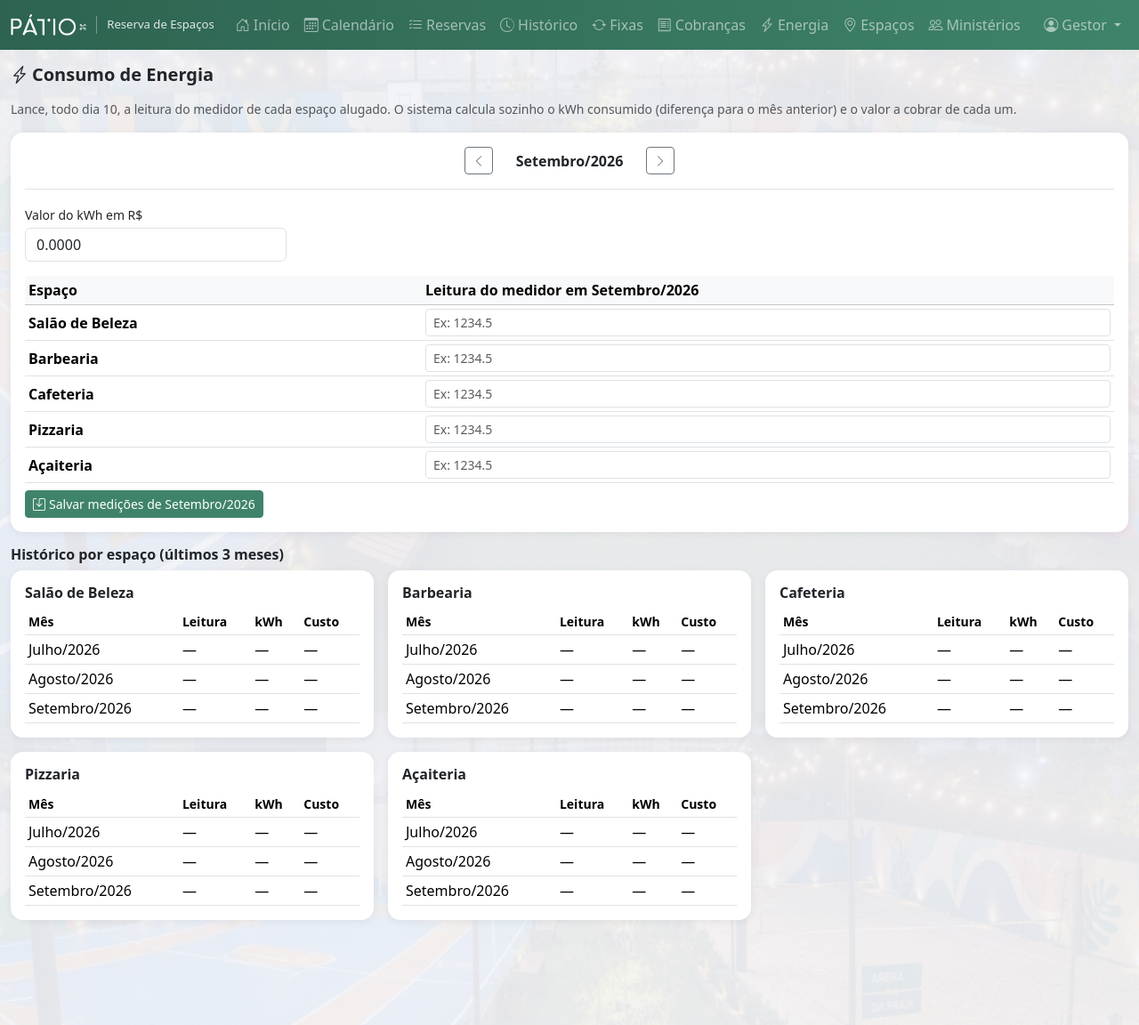
After one commit to rcrjunior12/reserva-espacos, a Flask app: page /energia in a window 1280 px wide. The commit adds this page. Shown: the whole page at 89% size. Run offline with Flask 3, Linux system fonts and the light colour scheme; a user stored in the database is signed in; data that the repository does not hold is empty.

Commit message:
Status Ativa/Suspensa/Encerrada em reservas fixas + aba de encerradas + Consumo de Energia

```diff
--- a/app.py
+++ b/app.py
@@ -1,10 +1,12 @@
 import os
+import io
+import zipfile
 from datetime import datetime, date, timedelta
 from functools import wraps
 
 from flask import (
     Flask, render_template, redirect, url_for, request, flash, jsonify,
-    send_from_directory, abort
+    send_from_directory, send_file, abort
 )
 from flask_login import (
     LoginManager, login_user, logout_user, login_required, current_user
@@ -13,8 +15,8 @@ from werkzeug.utils import secure_filename
 from sqlalchemy import inspect, text
 
 from models import (
-    db, User, Space, Ministry, Reservation, RecurringBooking, MonthlyBill, seed_data,
-    FORMAS_PAGAMENTO, STATUS_RESERVA, BILLING_TYPES, STATUS_RECORRENTE, DIAS_SEMANA
+    db, User, Space, Ministry, Reservation, RecurringBooking, MonthlyBill, EnergyReading, seed_data,
+    FORMAS_PAGAMENTO, STATUS_RESERVA, BILLING_TYPES, STATUS_RECORRENTE, DIAS_SEMANA, ENERGY_SPACES
 )
 
 BASE_DIR = os.path.abspath(os.path.dirname(__file__))
@@ -659,6 +661,31 @@ def uploaded_file(filename):
     return send_from_directory(app.config["UPLOAD_FOLDER"], filename)
 
 
+@app.route("/backup")
+@login_required
+def backup_download():
+    """Gera e baixa um zip com o banco de dados (todas as reservas, cobranças etc.)
+    e os comprovantes de pagamento anexados. Útil pra guardar uma cópia de segurança
+    fora do servidor de vez em quando."""
+    db_uri = app.config["SQLALCHEMY_DATABASE_URI"]
+    db_path = db_uri.replace("sqlite:///", "", 1) if db_uri.startswith("sqlite:///") else None
+
+    buf = io.BytesIO()
+    with zipfile.ZipFile(buf, "w", zipfile.ZIP_DEFLATED) as zf:
+        if db_path and os.path.exists(db_path):
+            zf.write(db_path, arcname="reservas.db")
+        upload_folder = app.config["UPLOAD_FOLDER"]
+        if os.path.isdir(upload_folder):
+            for nome_arquivo in os.listdir(upload_folder):
+                caminho = os.path.join(upload_folder, nome_arquivo)
+                if os.path.isfile(caminho):
+                    zf.write(caminho, arcname=f"uploads/{nome_arquivo}")
+    buf.seek(0)
+
+    filename = f"backup-patio-{date.today().isoformat()}.zip"
+    return send_file(buf, as_attachment=True, download_name=filename, mimetype="application/zip")
+
+
 # ---------- Espaços ----------
 
 @app.route("/espacos")
@@ -801,10 +828,24 @@ def ministerio_excluir(ministry_id):
 @login_required
 def recorrentes_list():
     topup_recurring_bookings()
-    recorrentes = RecurringBooking.query.order_by(
-        RecurringBooking.status.asc(), RecurringBooking.requester_name.asc()
-    ).all()
-    return render_template("recorrentes_list.html", recorrentes=recorrentes)
+    aba = request.args.get("aba", "ativas")
+    if aba == "encerradas":
+        recorrentes = (
+            RecurringBooking.query.filter_by(status="Encerrada")
+            .order_by(RecurringBooking.encerrada_em.desc(), RecurringBooking.requester_name.asc())
+            .all()
+        )
+    else:
+        recorrentes = (
+            RecurringBooking.query.filter(RecurringBooking.status != "Encerrada")
+            .order_by(RecurringBooking.status.asc(), RecurringBooking.requester_name.asc())
+            .all()
+        )
+    total_encerradas = RecurringBooking.query.filter_by(status="Encerrada").count()
+    return render_template(
+        "recorrentes_list.html", recorrentes=recorrentes, aba=aba,
+        status_options=STATUS_RECORRENTE, total_encerradas=total_encerradas,
+    )
 
 
 @app.route("/recorrentes/nova", methods=["GET", "POST"])
@@ -893,37 +934,72 @@ def recorrente_detail(recorrente_id):
     return render_template(
         "recorrente_detail.html", recurring=recurring,
         proximas=proximas, passadas=passadas, bills=bills,
+        status_options=STATUS_RECORRENTE,
     )
 
 
-@app.route("/recorrentes/<int:recorrente_id>/encerrar", methods=["POST"])
+@app.route("/recorrentes/<int:recorrente_id>/status", methods=["POST"])
 @login_required
-def recorrente_encerrar(recorrente_id):
+def recorrente_status(recorrente_id):
     recurring = RecurringBooking.query.get_or_404(recorrente_id)
-    recurring.status = "Encerrada"
-    hoje = date.today().isoformat()
-    mes_atual = date.today().strftime("%Y-%m")
+    novo_status = request.form.get("status", "")
+    if novo_status not in STATUS_RECORRENTE:
+        flash("Status inválido.", "danger")
+        return redirect(request.referrer or url_for("recorrentes_list"))
 
-    canceladas = 0
-    for r in recurring.reservations:
-        if r.date >= hoje and r.status != "Cancelada":
-            r.status = "Cancelada"
-            canceladas += 1
+    status_anterior = recurring.status
+    recurring.status = novo_status
 
-    # Cobranças de meses que não vão mais acontecer não devem continuar pendentes.
-    # Preserva o mês atual (pode ter ocorrências já realizadas a cobrar) e qualquer fatura já paga.
-    faturas_removidas = 0
-    for bill in list(recurring.bills):
-        if bill.month > mes_atual and not bill.payment_confirmed:
-            db.session.delete(bill)
-            faturas_removidas += 1
+    if novo_status == "Encerrada":
+        recurring.encerrada_em = date.today().isoformat()
+        hoje = date.today().isoformat()
+        mes_atual = date.today().strftime("%Y-%m")
 
+        canceladas = 0
+        for r in recurring.reservations:
+            if r.date >= hoje and r.status != "Cancelada":
+                r.status = "Cancelada"
+                canceladas += 1
+
+        # Cobranças de meses que não vão mais acontecer não devem continuar pendentes.
+        # Preserva o mês atual (pode ter ocorrências já realizadas a cobrar) e qualquer fatura já paga.
+        faturas_removidas = 0
+        for bill in list(recurring.bills):
+            if bill.month > mes_atual and not bill.payment_confirmed:
+                db.session.delete(bill)
+                faturas_removidas += 1
+
+        db.session.commit()
+        msg = f"Reserva fixa encerrada. {canceladas} ocorrência(s) futuras foram canceladas."
+        if faturas_removidas:
+            msg += f" {faturas_removidas} cobrança(s) futura(s) pendente(s) foram removidas."
+        flash(msg, "info")
+    else:
+        if status_anterior == "Encerrada" and novo_status != "Encerrada":
+            recurring.encerrada_em = ""
+        db.session.commit()
+        flash("Status atualizado.", "success")
+
+    return redirect(request.referrer or url_for("recorrentes_list"))
+
+
+@app.route("/recorrentes/<int:recorrente_id>/excluir", methods=["POST"])
+@login_required
+def recorrente_excluir(recorrente_id):
+    recurring = RecurringBooking.query.get_or_404(recorrente_id)
+    if recurring.status != "Encerrada":
+        flash("Só é possível excluir permanentemente reservas fixas encerradas.", "danger")
+        return redirect(url_for("recorrente_detail", recorrente_id=recurring.id))
+
+    nome = recurring.requester_name
+    for r in list(recurring.reservations):
+        db.session.delete(r)
+    for b in list(recurring.bills):
+        db.session.delete(b)
+    db.session.delete(recurring)
     db.session.commit()
-    msg = f"Reserva fixa encerrada. {canceladas} ocorrência(s) futuras foram canceladas."
-    if faturas_removidas:
-        msg += f" {faturas_removidas} cobrança(s) futura(s) pendente(s) foram removidas."
-    flash(msg, "info")
-    return redirect(url_for("recorrente_detail", recorrente_id=recurring.id))
+    flash(f"Reserva fixa de {nome} excluída permanentemente.", "info")
+    return redirect(url_for("recorrentes_list", aba="encerradas"))
 
 
 @app.route("/cobrancas")
@@ -1110,6 +1186,108 @@ def fatura_pagar(recorrente_id, bill_id):
     )
 
 
+# ---------- Consumo de Energia ----------
+
+@app.route("/energia")
+@login_required
+def energia_view():
+    mes_atual = date.today().strftime("%Y-%m")
+    mes_selecionado = request.args.get("mes", mes_atual)
+    try:
+        ano_ref, mes_ref = (int(x) for x in mes_selecionado.split("-"))
+        date(ano_ref, mes_ref, 1)
+    except (ValueError, TypeError):
+        mes_selecionado = mes_atual
+
+    # últimos 3 meses a exibir no histórico de cada espaço, terminando no mês selecionado
+    meses_historico = [mes_adjacente(mes_selecionado, -i) for i in range(2, -1, -1)]
+
+    leituras_mes = {
+        r.space_name: r for r in EnergyReading.query.filter_by(month=mes_selecionado).all()
+    }
+    if leituras_mes:
+        kwh_rate_atual = next(iter(leituras_mes.values())).kwh_rate
+    else:
+        ultima = EnergyReading.query.order_by(EnergyReading.month.desc(), EnergyReading.created_at.desc()).first()
+        kwh_rate_atual = ultima.kwh_rate if ultima else 0.0
+
+    tabela = []
+    for nome in ENERGY_SPACES:
+        linhas = []
+        for mes in meses_historico:
+            atual = EnergyReading.query.filter_by(space_name=nome, month=mes).first()
+            anterior = EnergyReading.query.filter_by(space_name=nome, month=mes_adjacente(mes, -1)).first()
+            kwh = None
+            custo = None
+            if atual and anterior:
+                kwh = atual.reading - anterior.reading
+                custo = kwh * (atual.kwh_rate or 0)
+            linhas.append({
+                "mes": mes,
+                "mes_label": mes_label(mes),
+                "leitura": atual.reading if atual else None,
+                "kwh": kwh,
+                "custo": custo,
+            })
+        tabela.append({
+            "nome": nome,
+            "linhas": linhas,
+            "leitura_atual": leituras_mes.get(nome).reading if nome in leituras_mes else "",
+        })
+
+    return render_template(
+        "energia.html", tabela=tabela,
+        mes_selecionado=mes_selecionado, mes_atual=mes_atual,
+        mes_selecionado_label=mes_label(mes_selecionado),
+        mes_anterior=mes_adjacente(mes_selecionado, -1),
+        mes_seguinte=mes_adjacente(mes_selecionado, 1),
+        kwh_rate_atual=kwh_rate_atual,
+    )
+
+
+@app.route("/energia/salvar", methods=["POST"])
+@login_required
+def energia_salvar():
+    mes = request.form.get("mes", date.today().strftime("%Y-%m"))
+    try:
+        ano_ref, mes_ref = (int(x) for x in mes.split("-"))
+        date(ano_ref, mes_ref, 1)
+    except (ValueError, TypeError):
+        flash("Mês inválido.", "danger")
+        return redirect(url_for("energia_view"))
+
+    kwh_rate = float((request.form.get("kwh_rate") or "0").replace(",", "."))
+
+    salvos = 0
+    for nome in ENERGY_SPACES:
+        valor = request.form.get(f"reading_{nome}", "").strip().replace(",", ".")
+        if valor == "":
+            continue
+        try:
+            leitura = float(valor)
+        except ValueError:
+            flash(f"Valor de medição inválido para {nome}, foi ignorado.", "warning")
+            continue
+        existente = EnergyReading.query.filter_by(space_name=nome, month=mes).first()
+        if existente:
+            existente.reading = leitura
+            existente.kwh_rate = kwh_rate
+            existente.created_by = current_user.name
+        else:
+            db.session.add(EnergyReading(
+                space_name=nome, month=mes, reading=leitura, kwh_rate=kwh_rate,
+                created_by=current_user.name,
+            ))
+        salvos += 1
+
+    if salvos:
+        db.session.commit()
+        flash(f"Medições de {mes_label(mes)} salvas ({salvos} espaço(s)).", "success")
+    else:
+        flash("Nenhuma medição informada.", "warning")
+    return redirect(url_for("energia_view", mes=mes))
+
+
 # ---------- Conta ----------
 
 @app.route("/conta/senha", methods=["GET", "POST"])
@@ -1265,6 +1443,12 @@ def run_light_migrations():
             if "leader_whatsapp" not in cols:
                 conn.execute(text("ALTER TABLE ministry ADD COLUMN leader_whatsapp VARCHAR(30) DEFAULT ''"))
             conn.commit()
+    if inspector.has_table("recurring_booking"):
+        cols = {c["name"] for c in inspector.get_columns("recurring_booking")}
+        with db.engine.connect() as conn:
+            if "encerrada_em" not in cols:
+                conn.execute(text("ALTER TABLE recurring_booking ADD COLUMN encerrada_em VARCHAR(10) DEFAULT ''"))
+            conn.commit()
 
 
 def cleanup_faturas_de_recorrentes_encerradas():
--- a/templates/base.html
+++ b/templates/base.html
@@ -28,6 +28,7 @@
         <li class="nav-item"><a class="nav-link" href="{{ url_for('reservas_anteriores') }}"><i class="bi bi-clock-history me-1"></i>Histórico</a></li>
         <li class="nav-item"><a class="nav-link" href="{{ url_for('recorrentes_list') }}"><i class="bi bi-arrow-repeat me-1"></i>Fixas</a></li>
         <li class="nav-item"><a class="nav-link" href="{{ url_for('cobrancas_list') }}"><i class="bi bi-receipt me-1"></i>Cobranças</a></li>
+        <li class="nav-item"><a class="nav-link" href="{{ url_for('energia_view') }}"><i class="bi bi-lightning-charge me-1"></i>Energia</a></li>
         <li class="nav-item"><a class="nav-link" href="{{ url_for('espacos_list') }}"><i class="bi bi-geo-alt me-1"></i>Espaços</a></li>
         <li class="nav-item"><a class="nav-link" href="{{ url_for('ministerios_list') }}"><i class="bi bi-people me-1"></i>Ministérios</a></li>
       </ul>
@@ -39,6 +40,7 @@
           <ul class="dropdown-menu dropdown-menu-end">
             <li><a class="dropdown-item" href="{{ url_for('usuarios_list') }}"><i class="bi bi-person-badge me-1"></i>Usuários</a></li>
             <li><a class="dropdown-item" href="{{ url_for('alterar_senha') }}"><i class="bi bi-key me-1"></i>Alterar senha</a></li>
+            <li><a class="dropdown-item" href="{{ url_for('backup_download') }}"><i class="bi bi-download me-1"></i>Baixar backup</a></li>
             <li><hr class="dropdown-divider"></li>
             <li><a class="dropdown-item" href="{{ url_for('logout') }}"><i class="bi bi-box-arrow-right me-1"></i>Sair</a></li>
           </ul>
--- /dev/null
+++ b/templates/energia.html
@@ -0,0 +1,86 @@
+{% extends "base.html" %}
+{% block title %}Consumo de Energia{% endblock %}
+{% block content %}
+<div class="d-flex justify-content-between align-items-center mb-3">
+  <h5 class="fw-semibold mb-0"><i class="bi bi-lightning-charge me-1"></i>Consumo de Energia</h5>
+</div>
+<p class="text-muted small mb-3">
+  Lance, todo dia 10, a leitura do medidor de cada espaço alugado. O sistema calcula sozinho o kWh consumido
+  (diferença para o mês anterior) e o valor a cobrar de cada um.
+</p>
+
+<div class="card p-3 mb-3">
+  <form method="post" action="{{ url_for('energia_salvar') }}">
+    <input type="hidden" name="mes" value="{{ mes_selecionado }}">
+
+    <div class="d-flex justify-content-center align-items-center gap-3 mb-3 pb-3 border-bottom">
+      <a href="{{ url_for('energia_view', mes=mes_anterior) }}" class="btn btn-sm btn-outline-secondary">
+        <i class="bi bi-chevron-left"></i>
+      </a>
+      <span class="fw-semibold" style="min-width: 140px; text-align:center;">{{ mes_selecionado_label }}</span>
+      <a href="{{ url_for('energia_view', mes=mes_seguinte) }}" class="btn btn-sm btn-outline-secondary">
+        <i class="bi bi-chevron-right"></i>
+      </a>
+      {% if mes_selecionado != mes_atual %}
+      <a href="{{ url_for('energia_view', mes=mes_atual) }}" class="btn btn-sm btn-link">Voltar pro mês atual</a>
+      {% endif %}
+    </div>
+
+    <div class="row g-3 align-items-end mb-3">
+      <div class="col-sm-4 col-md-3">
+        <label class="form-label small mb-1">Valor do kWh em R$</label>
+        <input type="text" name="kwh_rate" class="form-control" value="{{ '%.4f'|format(kwh_rate_atual) }}" inputmode="decimal">
+      </div>
+    </div>
+
+    <div class="table-responsive">
+      <table class="table table-sm align-middle mb-2">
+        <thead class="table-light">
+          <tr><th>Espaço</th><th style="max-width:180px;">Leitura do medidor em {{ mes_selecionado_label }}</th></tr>
+        </thead>
+        <tbody>
+          {% for item in tabela %}
+          <tr>
+            <td><span class="fw-semibold">{{ item.nome }}</span></td>
+            <td>
+              <input type="text" name="reading_{{ item.nome }}" class="form-control form-control-sm"
+                     value="{{ item.leitura_atual }}" inputmode="decimal" placeholder="Ex: 1234.5">
+            </td>
+          </tr>
+          {% endfor %}
+        </tbody>
+      </table>
+    </div>
+
+    <button type="submit" class="btn btn-primary btn-sm"><i class="bi bi-save me-1"></i>Salvar medições de {{ mes_selecionado_label }}</button>
+  </form>
+</div>
+
+<h6 class="fw-semibold mb-2">Histórico por espaço (últimos 3 meses)</h6>
+<div class="row g-3">
+  {% for item in tabela %}
+  <div class="col-lg-6 col-xl-4">
+    <div class="card p-3 h-100">
+      <h6 class="fw-semibold mb-2">{{ item.nome }}</h6>
+      <div class="table-responsive">
+        <table class="table table-sm mb-0">
+          <thead class="text-muted small">
+            <tr><th>Mês</th><th>Leitura</th><th>kWh</th><th>Custo</th></tr>
+          </thead>
+          <tbody>
+            {% for linha in item.linhas %}
+            <tr>
+              <td>{{ linha.mes_label }}</td>
+              <td>{{ linha.leitura if linha.leitura is not none else '—' }}</td>
+              <td>{{ '%.1f'|format(linha.kwh) if linha.kwh is not none else '—' }}</td>
+              <td>{{ 'R$ %.2f'|format(linha.custo) if linha.custo is not none else '—' }}</td>
+            </tr>
+            {% endfor %}
+          </tbody>
+        </table>
+      </div>
+    </div>
+  </div>
+  {% endfor %}
+</div>
+{% endblock %}
```
Also changed, not shown: models.py (+20 -2 lines), templates/faturas_list.html (added, +58 -0 lines), templates/recorrente_detail.html (+19 -8 lines), templates/recorrentes_list.html (+38 -7 lines).
